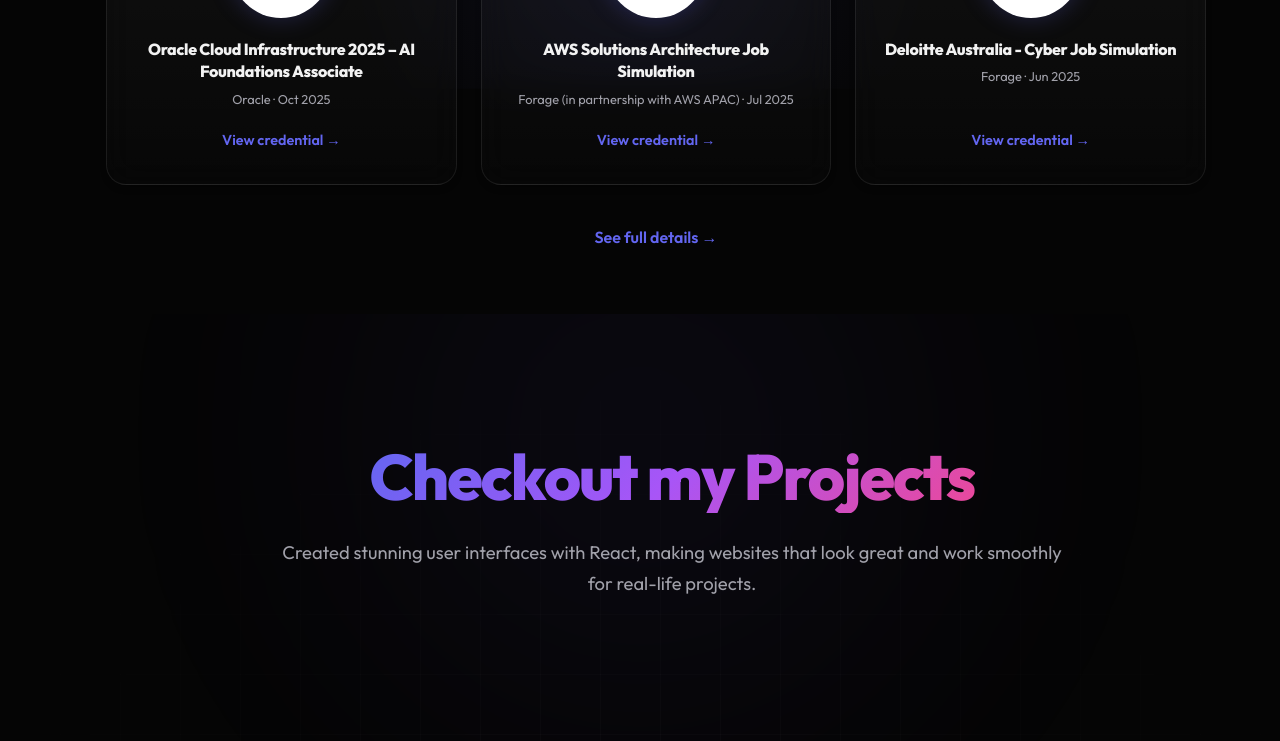
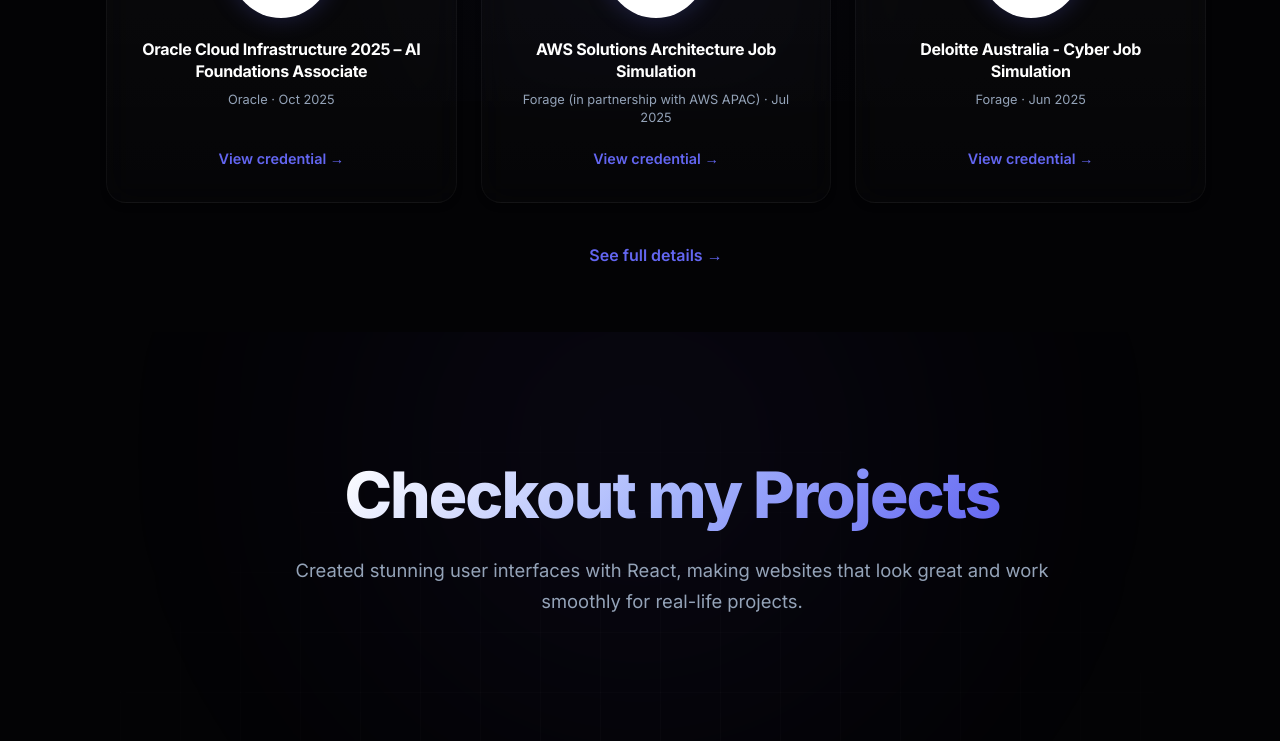
Before and after one commit to adnan275/portfolio, a React (Vite) app: page / in a window 1280 px wide. Shown: the part 5780-6521 px from the top of the page. Built offline with nearby package versions, Linux system fonts and the light colour scheme; no server answers; grey boxes are pictures that could not be loaded.

Commit message:
design: upgrade color scheme to premium obsidian and ice indigo palette

```diff
--- a/index.html
+++ b/index.html
@@ -5,7 +5,7 @@
     <link rel="icon" type="image/svg+xml" href="/vite.svg" />
     <link rel="preconnect" href="https://fonts.googleapis.com">
     <link rel="preconnect" href="https://fonts.gstatic.com" crossorigin>
-    <link href="https://fonts.googleapis.com/css2?family=Outfit:wght@300;400;600;800&display=swap" rel="stylesheet">
+    <link href="https://fonts.googleapis.com/css2?family=Inter:wght@300;400;500;600;700;800&family=Outfit:wght@300;400;600;800&display=swap" rel="stylesheet">
     <meta name="viewport" content="width=device-width, initial-scale=1.0" />
     <title>Portfolio | Premium Design</title>
   </head>
--- a/src/styles/variables.css
+++ b/src/styles/variables.css
@@ -1,31 +1,31 @@
 :root {
-    --bg-primary: #050505;
-    --bg-secondary: #0f0f11;
-    --bg-tertiary: #18181b;
-    --bg-elevated: #1e1e22;
+    --bg-primary: #030305;
+    --bg-secondary: #08080b;
+    --bg-tertiary: #101014;
+    --bg-elevated: #16161c;
 
-    --text-primary: #f2f2f2;
-    --text-secondary: #a1a1aa;
-    --text-accent: #e4e4e7;
-    --text-muted: #71717a;
+    --text-primary: #ffffff;
+    --text-secondary: #94a3b8;
+    --text-accent: #e2e8f0;
+    --text-muted: #64748b;
 
     --accent-primary: #6366f1;
-    --accent-secondary: #8b5cf6;
-    --accent-tertiary: #ec4899;
-    --accent-cyan: #06b6d4;
-    --accent-emerald: #10b981;
-    --accent-amber: #f59e0b;
-    --accent-glow: rgba(99, 102, 241, 0.4);
+    --accent-secondary: #818cf8;
+    --accent-tertiary: #a5b4fc;
+    --accent-cyan: #94a3b8;
+    --accent-emerald: #cbd5e1;
+    --accent-amber: #e2e8f0;
+    --accent-glow: rgba(99, 102, 241, 0.15);
 
-    --gradient-main: linear-gradient(135deg, #6366f1 0%, #a855f7 50%, #ec4899 100%);
-    --gradient-neon: linear-gradient(135deg, #06b6d4 0%, #8b5cf6 50%, #ec4899 100%);
-    --gradient-sunset: linear-gradient(135deg, #f59e0b 0%, #ec4899 50%, #8b5cf6 100%);
-    --gradient-emerald: linear-gradient(135deg, #10b981 0%, #06b6d4 50%, #6366f1 100%);
+    --gradient-main: linear-gradient(135deg, #ffffff 0%, #a5b4fc 50%, #6366f1 100%);
+    --gradient-neon: linear-gradient(135deg, #ffffff 0%, #cbd5e1 50%, #64748b 100%);
+    --gradient-sunset: linear-gradient(135deg, #ffffff 0%, #e2e8f0 50%, #475569 100%);
+    --gradient-emerald: linear-gradient(135deg, #ffffff 0%, #f1f5f9 50%, #94a3b8 100%);
 
-    --gradient-glass: linear-gradient(180deg, rgba(255, 255, 255, 0.05) 0%, rgba(255, 255, 255, 0.01) 100%);
-    --gradient-glass-hover: linear-gradient(180deg, rgba(255, 255, 255, 0.08) 0%, rgba(255, 255, 255, 0.03) 100%);
-    --gradient-dark: linear-gradient(180deg, #050505 0%, #0f0f11 100%);
-    --gradient-radial-glow: radial-gradient(circle at center, rgba(99, 102, 241, 0.15) 0%, transparent 70%);
+    --gradient-glass: linear-gradient(180deg, rgba(255, 255, 255, 0.03) 0%, rgba(255, 255, 255, 0.01) 100%);
+    --gradient-glass-hover: linear-gradient(180deg, rgba(255, 255, 255, 0.06) 0%, rgba(255, 255, 255, 0.02) 100%);
+    --gradient-dark: linear-gradient(180deg, #030305 0%, #08080b 100%);
+    --gradient-radial-glow: radial-gradient(circle at center, rgba(99, 102, 241, 0.06) 0%, transparent 75%);
 
     --spacing-xs: 0.5rem;
     --spacing-sm: 1rem;
@@ -34,7 +34,7 @@
     --spacing-xl: 8rem;
     --spacing-xxl: 12rem;
 
-    --font-main: 'Outfit', sans-serif;
+    --font-main: 'Inter', sans-serif;
     --text-xs: 0.875rem;
     --text-sm: 1rem;
     --text-md: 1.25rem;
@@ -47,15 +47,15 @@
     --shadow-lg: 0 20px 25px -5px rgba(0, 0, 0, 0.5);
     --shadow-xl: 0 25px 50px -12px rgba(0, 0, 0, 0.6);
 
-    --shadow-glow: 0 0 20px rgba(99, 102, 241, 0.15);
-    --shadow-glow-lg: 0 0 40px rgba(99, 102, 241, 0.25);
-    --shadow-glow-purple: 0 0 30px rgba(139, 92, 246, 0.3);
-    --shadow-glow-pink: 0 0 30px rgba(236, 72, 153, 0.3);
-    --shadow-glow-cyan: 0 0 30px rgba(6, 182, 212, 0.3);
+    --shadow-glow: 0 0 20px rgba(99, 102, 241, 0.06);
+    --shadow-glow-lg: 0 0 40px rgba(99, 102, 241, 0.12);
+    --shadow-glow-purple: 0 0 30px rgba(129, 140, 248, 0.06);
+    --shadow-glow-pink: 0 0 30px rgba(99, 102, 241, 0.06);
+    --shadow-glow-cyan: 0 0 30px rgba(255, 255, 255, 0.06);
 
-    --border-light: rgba(255, 255, 255, 0.08);
-    --border-medium: rgba(255, 255, 255, 0.15);
-    --border-accent: rgba(99, 102, 241, 0.3);
+    --border-light: rgba(255, 255, 255, 0.04);
+    --border-medium: rgba(255, 255, 255, 0.08);
+    --border-accent: rgba(99, 102, 241, 0.15);
 
     --transition-fast: 0.2s cubic-bezier(0.4, 0, 0.2, 1);
     --transition-smooth: 0.4s cubic-bezier(0.4, 0, 0.2, 1);
```
